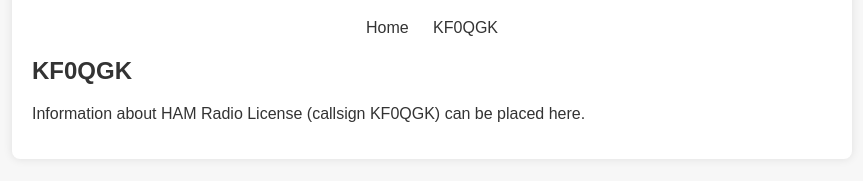
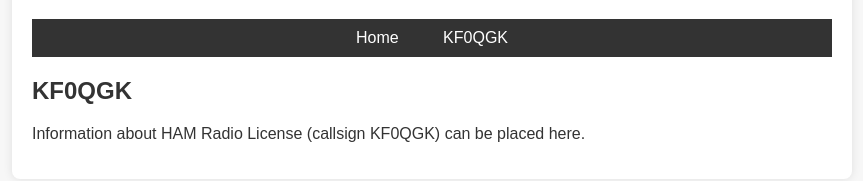
Before and after one commit to JFullerFPV/geraldfullersite, a plain HTML site: page kf0qgk.html in a window 1280 px wide. Shown: the part 255-436 px from the top of the page, without its empty margins (208-1071 px from the left). Drawn offline with Linux system fonts and the light colour scheme.

Commit message:
Update kf0qgk.html

```diff
--- a/kf0qgk.html
+++ b/kf0qgk.html
@@ -32,14 +32,16 @@
         nav {
             text-align: center;
             margin-bottom: 20px;
+            background-color: #333;
+            padding: 10px 0;
         }
         nav a {
             text-decoration: none;
-            padding: 10px;
-            color: #333;
+            padding: 10px 20px;
+            color: #fff;
         }
         nav a:hover {
-            background-color: #ddd;
+            background-color: #555;
             border-radius: 5px;
         }
         h1, h2, h3 {
```
